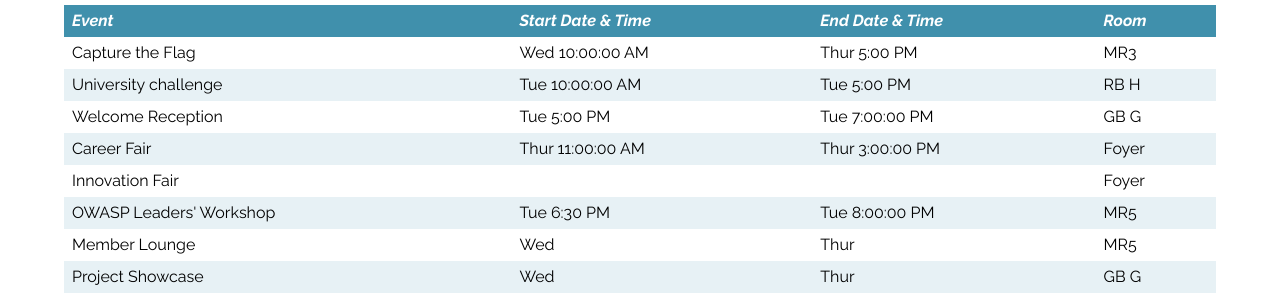
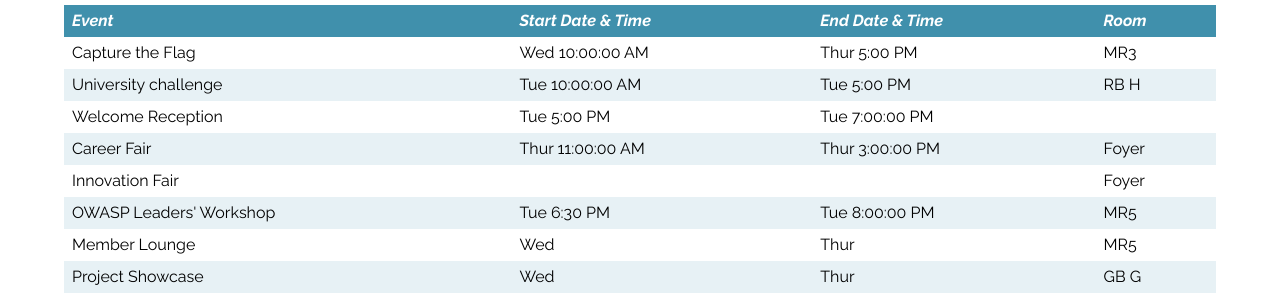
Before and after one commit to OWASP/AppSecTLV2019, a Jekyll site: the page built from program/networking-event.md, in a window 1280 px wide and 900 px high, scrolled down 1607 px. Shown: the part 447-747 px from the top of the window. Built offline with Jekyll 4.4.1, drawn with Linux system fonts in a browser that asks for light colours.

Commit message:
edit in the networking event welcome reception event

```diff
--- a/program/networking-event.md
+++ b/program/networking-event.md
@@ -39,7 +39,7 @@
       <td>Welcome Reception</td>
       <td>Tue 5:00 PM</td>
       <td>Tue 7:00:00 PM</td>
-      <td>GB G</td>
+      <td></td>
     </tr>
     <tr>
       <td>Career Fair</td>
```
